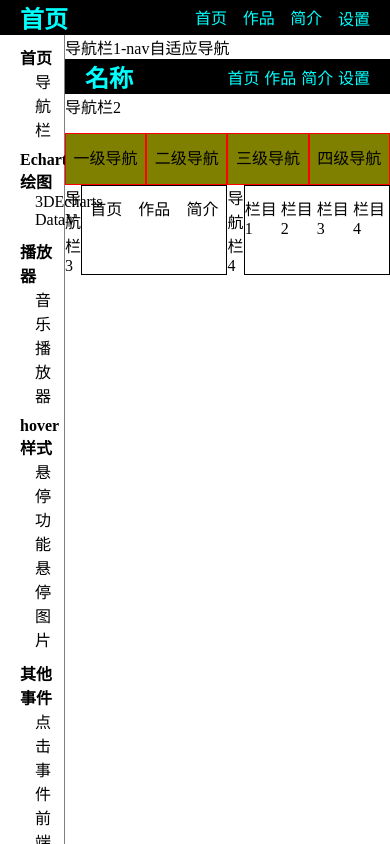
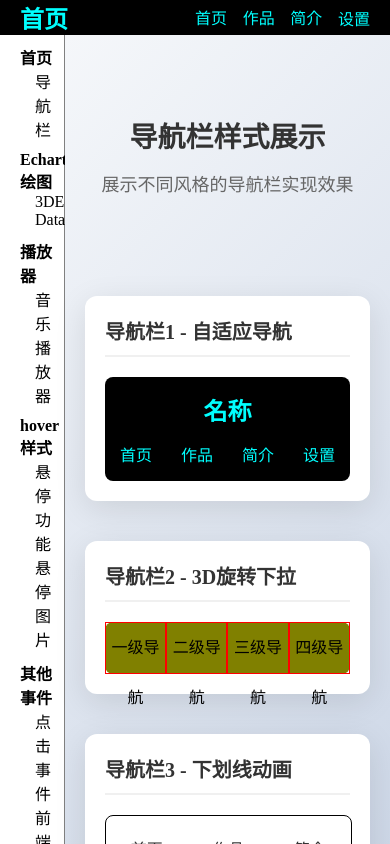
Before and after one commit to songyantaoqq163com/vue3, a Vue app: page /home#/home in a window 390 px wide. Shown: the top 844 px of the page. Built offline with nearby package versions, Linux system fonts and the light colour scheme; what @jiaminghi/data-view, echarts-gl, vue-audio-visual would draw is missing.

Commit message:
首页ai-优化

```diff
--- a/src/components/HelloWorld.vue
+++ b/src/components/HelloWorld.vue
@@ -1,8 +1,18 @@
 <template>
-  <div id="app">
+  <div class="home-container">
+    <div class="content-wrapper">
+      <!-- 标题区域 -->
+      <div class="title-section">
+        <h1>导航栏样式展示</h1>
+        <p>展示不同风格的导航栏实现效果</p>
+      </div>
+
+      <!-- 导航栏展示区域 -->
+      <div class="nav-demos">
         <!-- 导航栏1 -->
-    <p>导航栏1-nav自适应导航</p>
-    <nav>
+        <div class="demo-card">
+          <h2>导航栏1 - 自适应导航</h2>
+          <nav class="nav-style-1">
             <div class="logo_left">名称</div>
             <ul class='nav_ul'>
               <li>
@@ -17,8 +27,11 @@
               <li>设置</li>
             </ul>
           </nav>
+        </div>
+
         <!-- 导航栏2 -->
-    <p>导航栏2</p>
+        <div class="demo-card">
+          <h2>导航栏2 - 3D旋转下拉</h2>
           <ul class="nav_one">
             <li>
               <a>一级导航</a>
@@ -31,10 +44,12 @@
             <li>三级导航</li>
             <li>四级导航</li>
           </ul>
+        </div>
 
-    <div style="display: flex; justify-content: space-around;">
-      <!-- 导航效果1 -->
-      <p>导航栏3</p>
+        <!-- 导航栏3和4 -->
+        <div class="demo-row">
+          <div class="demo-card">
+            <h2>导航栏3 - 下划线动画</h2>
             <ul class="nav3 nav3_1">
               <li>
                 <a>首页<span></span></a>
@@ -46,8 +61,10 @@
                 <a>简介 <span></span></a>
               </li>
             </ul>
-      <!-- 导航下拉框 -->
-      <p>导航栏4</p>
+          </div>
+
+          <div class="demo-card">
+            <h2>导航栏4 - 下拉菜单</h2>
             <ul class="nav3 nav4">
               <li><a>栏目1</a>
                 <ul class="nav4_a">
@@ -61,7 +78,9 @@
               <li>栏目4</li>
             </ul>
           </div>
-
+        </div>
+      </div>
+    </div>
   </div>
 </template>
 <script>
@@ -69,48 +88,119 @@ export default {
   data() {
     return {
     }
-  },
-  created(){
-
-  },
-  methods: {
   }
 }
 </script>
-<style>
-/* 导航栏1 */
-  nav{
+<style scoped>
+.home-container {
+  min-height: 100vh;
+  background: linear-gradient(135deg, #f5f7fa 0%, #c3cfe2 100%);
+  padding: 40px 20px;
+}
+
+.content-wrapper {
+  max-width: 1200px;
+  margin: 0 auto;
+}
+
+/* 标题区域 */
+.title-section {
+  text-align: center;
+  margin-bottom: 60px;
+  padding: 40px 0;
+}
+
+.title-section h1 {
+  font-size: 36px;
+  font-weight: 700;
+  color: #333;
+  margin-bottom: 15px;
+}
+
+.title-section p {
+  font-size: 18px;
+  color: #666;
+}
+
+/* 导航栏展示区域 */
+.nav-demos {
+  display: flex;
+  flex-direction: column;
+  gap: 40px;
+}
+
+.demo-card {
+  background: white;
+  border-radius: 12px;
+  padding: 30px;
+  box-shadow: 0 8px 32px rgba(0, 0, 0, 0.1);
+  transition: transform 0.3s ease, box-shadow 0.3s ease;
+}
+
+.demo-card:hover {
+  transform: translateY(-5px);
+  box-shadow: 0 12px 48px rgba(0, 0, 0, 0.15);
+}
+
+.demo-card h2 {
+  font-size: 20px;
+  font-weight: 600;
+  color: #333;
+  margin-bottom: 20px;
+  padding-bottom: 10px;
+  border-bottom: 2px solid #f0f0f0;
+}
+
+.demo-row {
+  display: grid;
+  grid-template-columns: 1fr 1fr;
+  gap: 30px;
+}
+
+/* 导航栏1样式 */
+.nav-style-1 {
   display:flex;
   align-items:center;
   justify-content:space-around;
   color: aqua;
   padding: 0 20px;
   background-color: #000000;
+  border-radius: 8px;
+  height: 60px;
 }
-  .logo_left{
+
+.logo_left {
   font-size:24px;
   font-weight: 600;
   flex:1;
 }
-  .nav_ul{
+
+.nav_ul {
   flex:1;
   display:flex;
   justify-content:space-between;
   max-width: 200px;
+  list-style:none;
 }
-  .nav_ul li{
-    list-style:none;
+
+.nav_ul li {
   font-weight: 300;
+  cursor: pointer;
 }
-  .nav_ul li a{
+
+.nav_ul li a {
   position:relative;
   text-align: center;
+  text-decoration: none;
+  color: inherit;
 }
-  .nav_ul li a:hover span{
+
+.nav_ul li a:hover span {
   width:100%;
   left:0;
 }
-  .nav_ul li a span{
+
+.nav_ul li a span {
   position: absolute;
   bottom:-5px;
   left:0;
@@ -121,60 +211,80 @@ export default {
   transition:.5s;
   border-radius:50px;
 }
-  /* 导航栏2 */
-  .nav_one{
+
+/* 导航栏2样式 */
+.nav_one {
   display: flex;
-    margin: 15px auto 0;
   background-color:#808000;
   justify-content:center;
+  border-radius: 8px;
+  padding: 0;
 }
-  .nav_one li{
+
+.nav_one li {
   width:120px;
   height: 50px;
   text-align:center;
   line-height:50px;
   border:1px solid red;
   position: relative;
+  list-style:none;
+  cursor: pointer;
 }
-  .nav_one li:hover .nav_Child{
+
+.nav_one li:hover .nav_Child {
   transform:rotateX(0deg);
   opacity:1;
 }
-  .nav_Child{
+
+.nav_Child {
   transition:all .5s;
   transform:rotatex(-90deg);
-    /* top-从上开始 */
   transform-origin:left top;
   opacity:0;
   position:absolute;
   left: -40px;
+  padding: 0;
 }
-  .nav_Child li{
+
+.nav_Child li {
   cursor:pointer;
   width:120px;
   background:#808000;
+  border: none;
 }
-  .nav_Child li:hover{
+
+.nav_Child li:hover {
   background:#808888;
 }
 
-  /* nav3 */
-  .nav3{
-    width: 500px;
+/* 导航栏3样式 */
+.nav3 {
+  width: 100%;
   display: flex;
   padding:10px 0;
   justify-content: space-around;
   border:1px solid #000000;
+  border-radius: 8px;
+  padding: 20px 0;
 }
-  .nav3_1 li a{
+
+.nav3_1 li {
+  list-style:none;
+}
+
+.nav3_1 li a {
   position:relative;
   text-align: center;
+  text-decoration: none;
+  color: #333;
 }
-  .nav3_1 li a:hover span{
+
+.nav3_1 li a:hover span {
   width:100%;
 }
-  .nav3_1 li a span{
-    margin:auto;/*去掉，横条方向变更*/
+
+.nav3_1 li a span {
   position: absolute;
   bottom:-5px;
   left:0;
@@ -185,21 +295,72 @@ export default {
   transition:.5s;
   border-radius:50px;
 }
-  /* 导航栏4 */
-  .nav4 li a{
+
+/* 导航栏4样式 */
+.nav4 li {
+  list-style:none;
+  position: relative;
+}
+
+.nav4 li a {
   display: block;
+  text-decoration: none;
+  color: #333;
+  padding: 0 10px;
 }
-  .nav4_a{
+
+.nav4_a {
   display:none;
   position: absolute;
   padding-left:0px;
   background: #000000;
   color: #ffffff;
+  border-radius: 4px;
+  z-index: 100;
+  min-width: 100px;
 }
-  .nav4 li:hover .nav4_a{
+
+.nav4 li:hover .nav4_a {
   display: block;
 }
-  .nav4_a li a:hover{
+
+.nav4_a li {
+  padding: 8px 12px;
+  cursor: pointer;
+}
+
+.nav4_a li a {
+  color: white;
+}
+
+.nav4_a li a:hover {
   background:red;
 }
+
+/* 响应式设计 */
+@media (max-width: 768px) {
+  .demo-row {
+    grid-template-columns: 1fr;
+  }
+
+  .title-section h1 {
+    font-size: 28px;
+  }
+
+  .demo-card {
+    padding: 20px;
+  }
+
+  .nav-style-1 {
+    flex-direction: column;
+    height: auto;
+    padding: 15px;
+    gap: 15px;
+  }
+
+  .nav_ul {
+    max-width: none;
+    width: 100%;
+  }
+}
 </style>
```
Lines whose indentation alone changed are shown as unchanged.
